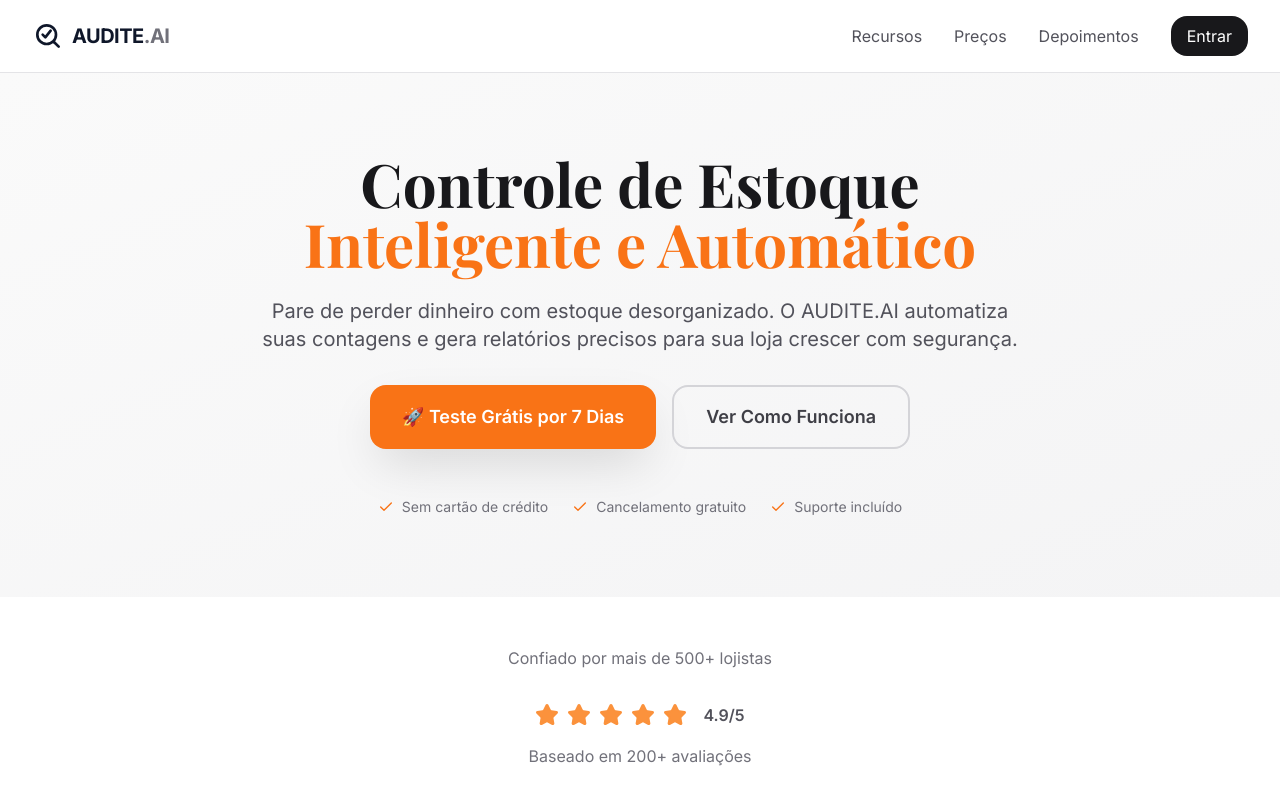
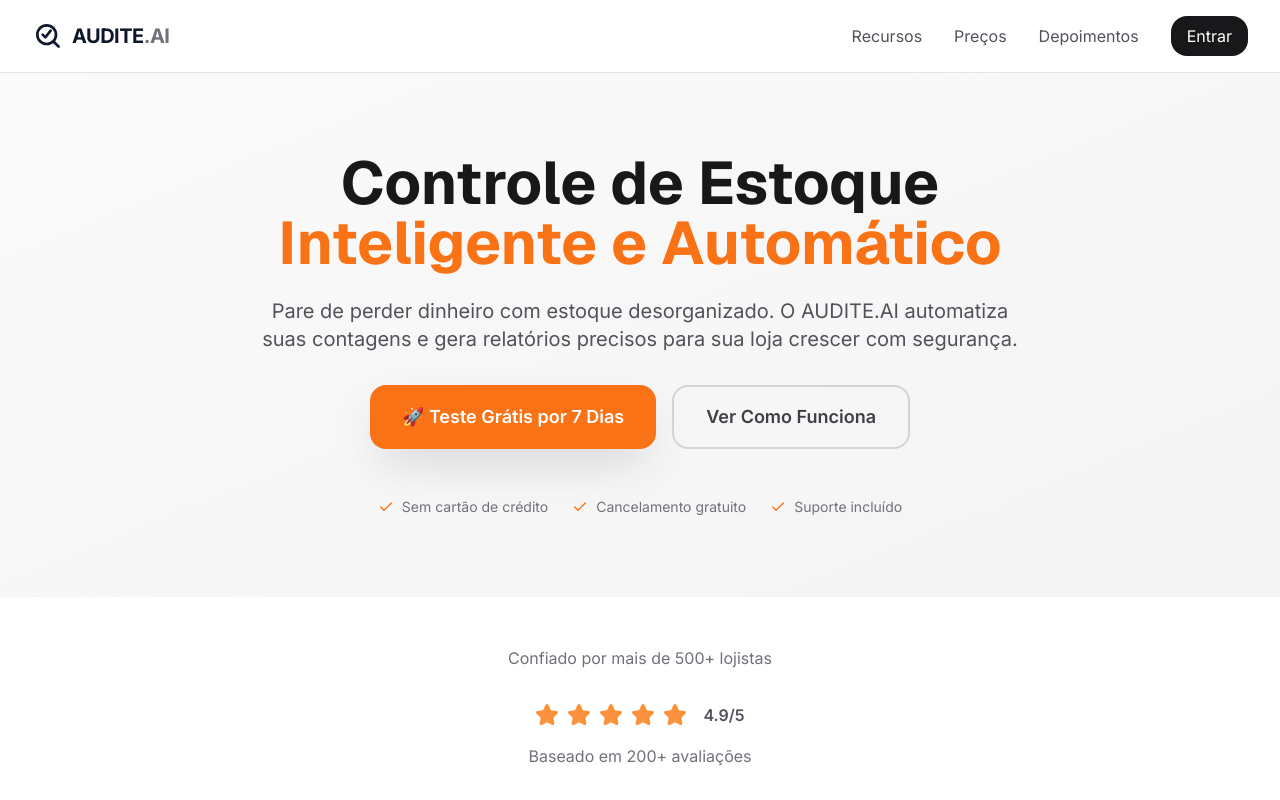
Before and after one commit to PedroHMFreire/audite-ai, a React (Vite) app: page / in a window 1280 px wide. Shown: the top 800 px of the page. Built offline with nearby package versions, Linux system fonts and the light colour scheme.

Commit message:
feat: trocar tipografia de Playfair Display para Geist - modernizar landing page

```diff
--- a/src/styles.css
+++ b/src/styles.css
@@ -1,4 +1,4 @@
-@import url('https://fonts.googleapis.com/css2?family=Playfair+Display:wght@500;600;700&family=Inter:wght@400;500;600;700&display=swap');
+@import url('https://fonts.googleapis.com/css2?family=Geist:wght@400;500;600;700&family=Inter:wght@400;500;600;700&display=swap');
 
 @tailwind base;
 @tailwind components;
--- a/tailwind.config.js
+++ b/tailwind.config.js
@@ -37,7 +37,7 @@
         danger: '#EF4444',
       },
       fontFamily: {
-        display: ['Playfair Display', 'Georgia', 'serif'],
+        display: ['Geist', 'system-ui', 'sans-serif'],
         sans: ['Inter', 'system-ui', 'Avenir', 'Helvetica', 'Arial', 'sans-serif'],
       },
       fontSize: {
```
